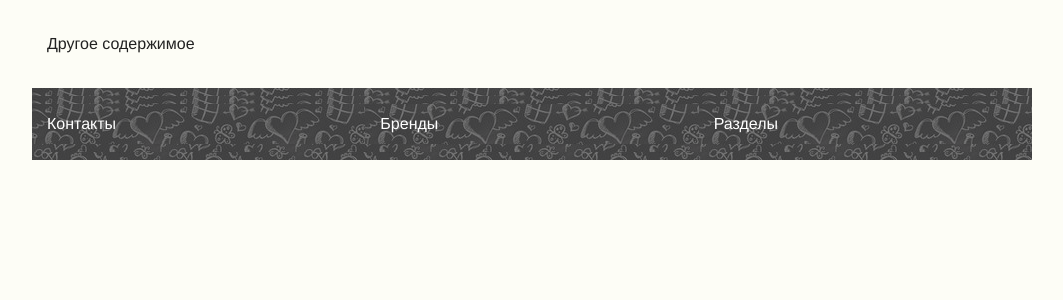
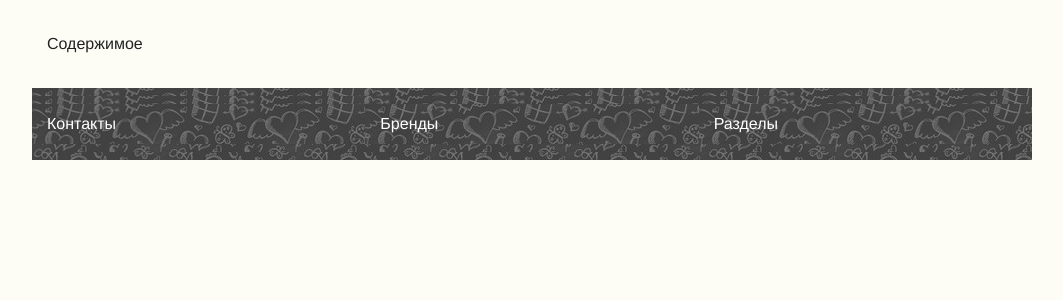
Before and after one commit to GeorgeBramus/template-rainbow-rostov, a PHP site: page / in a window 1280 px wide. Shown: the part 150-450 px from the top of the page, without its empty margins (108-1171 px from the left). Run offline with PHP 8.4, Linux system fonts and the light colour scheme; some libraries are stand-ins or nearby versions.

Commit message:
Revert "Другое содержимое"
This reverts commit 54672ba45782ee1ba47aeb7055e40bc63e3c40b7.

```diff
--- a/index.php
+++ b/index.php
@@ -39,7 +39,7 @@
 <div class="content" role="main">
   <div class="row">
     <div class="small-12 columns">
-      Другое содержимое
+      Содержимое
     </div>
   </div>
 </div>
```
Also changed, not shown: 1 other file.
